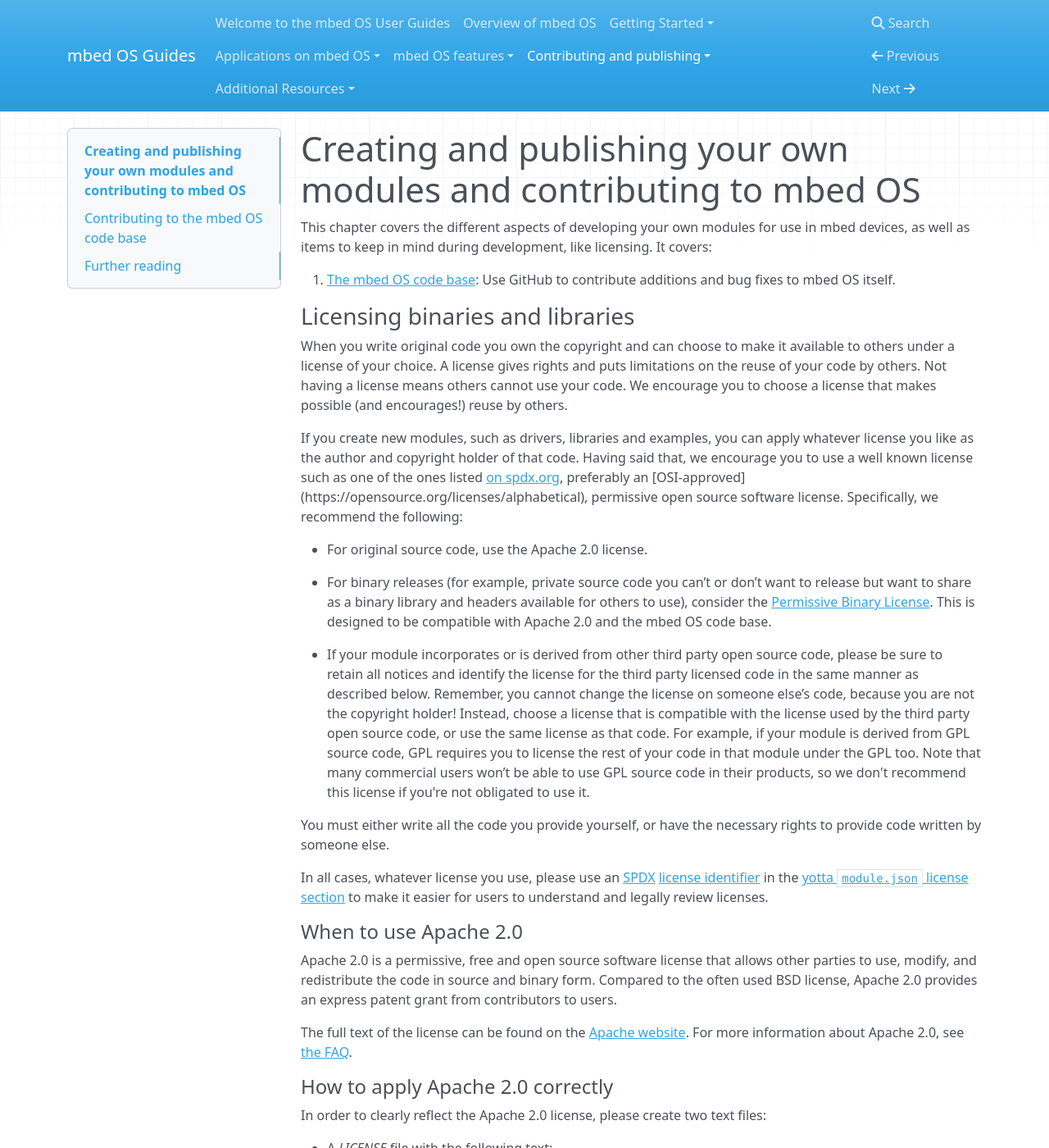
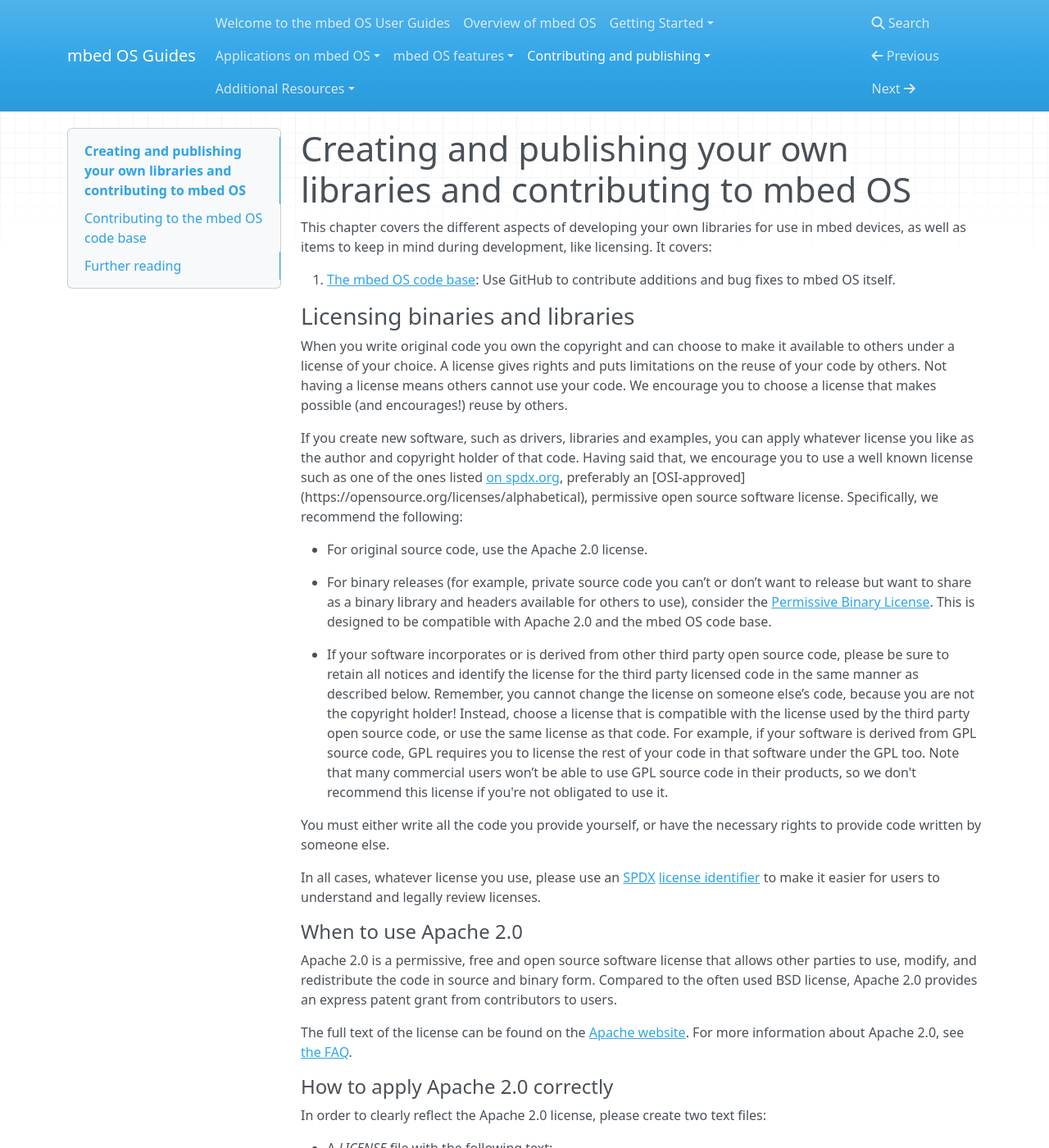
Before and after one commit to ARMmbed/GettingStartedmbedOS, an MkDocs documentation site: the page built from Docs/Full_Guide/contributing.md, in a window 1280 px wide and 1400 px high. Shown: the whole window at 82% size. Built offline with MkDocs 1.6.1, drawn with Linux system fonts in a browser that asks for light colours; nearby versions of some CDN libraries; old or Windows-style settings are respelled for this version of MkDocs; some of the changed text lies outside the part shown.

Commit message:
sg- edits

```diff
--- a/Docs/Full_Guide/contributing.md
+++ b/Docs/Full_Guide/contributing.md
@@ -1,26 +1,26 @@
-# Creating and publishing your own modules and contributing to mbed OS
+# Creating and publishing your own libraries and contributing to mbed OS
 
-This chapter covers the different aspects of developing your own modules for use in mbed devices, as well as items to keep in mind during development, like licensing. It covers:
+This chapter covers the different aspects of developing your own libraries for use in mbed devices, as well as items to keep in mind during development, like licensing. It covers:
 
 1. [The mbed OS code base](#contributing-to-the-mbed-os-code-base): Use GitHub to contribute additions and bug fixes to mbed OS itself.
 
-[comment]: <> (TODO add section about the index service when available)
+[//]: # (TODO add section about the index service when available)
 
 ### Licensing binaries and libraries
 
 When you write original code you own the copyright and can choose to make it available to others under a license of your choice. A license gives rights and puts limitations on the reuse of your code by others. Not having a license means others cannot use your code. We encourage you to choose a license that makes possible (and encourages!) reuse by others.
 
-If you create new modules, such as drivers, libraries and examples, you can apply whatever license you like as the author and copyright holder of that code. Having said that, we encourage you to use a well known license such as one of the ones listed [on spdx.org](http://spdx.org/licenses/), preferably an [OSI-approved] (https://opensource.org/licenses/alphabetical), permissive open source software license. Specifically, we recommend the following:
+If you create new software, such as drivers, libraries and examples, you can apply whatever license you like as the author and copyright holder of that code. Having said that, we encourage you to use a well known license such as one of the ones listed [on spdx.org](http://spdx.org/licenses/), preferably an [OSI-approved] (https://opensource.org/licenses/alphabetical), permissive open source software license. Specifically, we recommend the following:
 
 * For original source code, use the Apache 2.0 license.
 
 * For binary releases (for example, private source code you can’t or don’t want to release but want to share as a binary library and headers available for others to use), consider the [Permissive Binary License](https://www.mbed.com/licenses/PBL-1.0). This is designed to be compatible with Apache 2.0 and the mbed OS code base.
 
-* If your module incorporates or is derived from other third party open source code, please be sure to retain all notices and identify the license for the third party licensed code in the same manner as described below. Remember, you cannot change the license on someone else’s code, because you are not the copyright holder! Instead, choose a license that is compatible with the license used by the third party open source code, or use the same license as that code. For example, if your module is derived from GPL source code, GPL requires you to license the rest of your code in that module under the GPL too. Note that many commercial users won’t be able to use GPL source code in their products, so we don't recommend this license if you're not obligated to use it.
+* If your software incorporates or is derived from other third party open source code, please be sure to retain all notices and identify the license for the third party licensed code in the same manner as described below. Remember, you cannot change the license on someone else’s code, because you are not the copyright holder! Instead, choose a license that is compatible with the license used by the third party open source code, or use the same license as that code. For example, if your software is derived from GPL source code, GPL requires you to license the rest of your code in that software under the GPL too. Note that many commercial users won’t be able to use GPL source code in their products, so we don't recommend this license if you're not obligated to use it.
 
 You must either write all the code you provide yourself, or have the necessary rights to provide code written by someone else.
 
-In all cases, whatever license you use, please use an [SPDX](https://spdx.org/about-spdx/what-is-spdx) [license identifier](http://spdx.org/licenses/) in the [yotta ``module.json`` license section](http://yottadocs.mbed.com/reference/module.html#license) to make it easier for users to understand and legally review licenses.
+In all cases, whatever license you use, please use an [SPDX](https://spdx.org/about-spdx/what-is-spdx) [license identifier](http://spdx.org/licenses/) to make it easier for users to understand and legally review licenses.
 
 #### When to use Apache 2.0
 
@@ -108,7 +108,7 @@ If you decide to use a different license for your work, follow the same pattern:
 
 ### mbed OS principles
 
-mbed OS uses these same basic principles for its source code and module distributions. So source code we own is distributed under the Apache 2.0 license and binary blobs are released under the Permissive Binary License. Software parts from third parties that were already licensed under a different license are available under that original license.
+mbed OS uses these same basic principles for its source code and library distributions. So source code we own is distributed under the Apache 2.0 license and binary blobs are released under the Permissive Binary License. Software parts from third parties that were already licensed under a different license are available under that original license.
 
 All the source code and binary blobs that end up in mbed OS are maintained in public GitHub repositories.
 
@@ -150,7 +150,7 @@ All mbed OS is on GitHub; please use GitHub's [issues mechanism](https://guides.
 
 Please refer to the [code contributions chapter](Code_Style.md).
 
-Bug fixes must be verified by a member of the mbed team before they're pulled into the main branch. You must therefore use GitHub to fork the module, then submit a pull request with your changes.
+Bug fixes must be verified by a member of the mbed team before they're pulled into the main branch. You must therefore use GitHub to fork the repo, then submit a pull request with your changes.
 
 The last line in your commit message description should say “Fixes #deadbeef”, where “deadbeef” is the issue number in GitHub. This allows GitHub to automatically close the issue when the commit is merged into the default branch.
 
```
